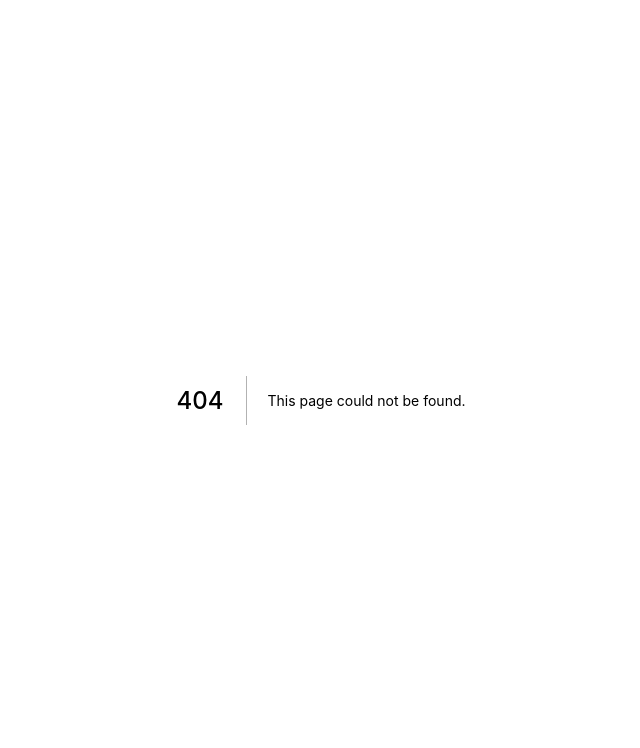
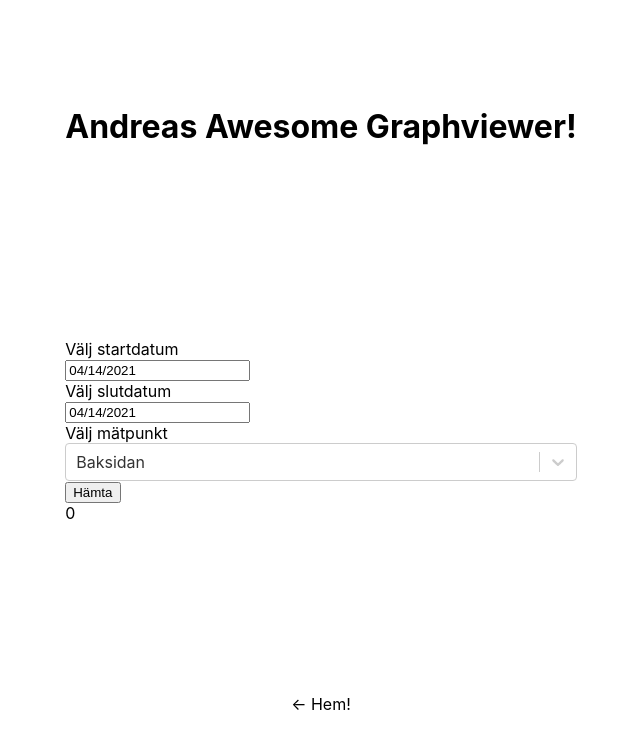
Before and after one commit to andreas-tornqvist/graph-viewer, a Next.js app: page /custom in a window 1280 px wide. Before the commit this address had no page. Shown: the top 748 px of the page, without its empty margins (319-959 px from the left). Built offline with nearby package versions, Linux system fonts and the light colour scheme.

Commit message:
Lägga till custom-vy och ssr

```diff
--- /dev/null
+++ b/components/layout.js
@@ -0,0 +1,21 @@
+import styles from './layout.module.css';
+import Link from 'next/link';
+
+export default function Layout({ children, home }) {
+  console.log('home', home);
+  return (
+    <div className={styles.container}>
+      <div>
+        <h1>Andreas Awesome Graphviewer!</h1>
+    </div>
+      <main>
+        {children}
+      </main>
+      {home ?
+      null :
+      <Link href="/">
+        <a>&larr; Hem!</a>
+      </Link>}
+    </div>
+  )
+}
--- /dev/null
+++ b/components/layout.module.css
@@ -0,0 +1,10 @@
+.container {
+  /* padding: 0 1rem;
+  margin: 0 auto 6rem; */
+  height: 100vh;
+  width: 100vw;
+  display: grid;
+  text-align: center;
+  justify-content: center;
+  align-items: center;
+}
--- a/package.json
+++ b/package.json
@@ -15,7 +15,9 @@
     "next": "10.1.3",
     "plotly.js": "^1.58.4",
     "react": "17.0.2",
+    "react-datepicker": "^3.7.0",
     "react-dom": "17.0.2",
-    "react-plotly.js": "^2.5.1"
+    "react-plotly.js": "^2.5.1",
+    "react-select": "^4.3.0"
   }
 }
--- /dev/null
+++ b/pages/api/graphs.js
@@ -0,0 +1,6 @@
+export default async function handler(req, res) {
+  console.log('send', req.query);
+  let response = await fetch(`http://launchpadmcquack-001-site1.htempurl.com/api/measurement/${req.query.areacode}?start=${req.query.start}&end=${req.query.end}`);
+  let data = await response.json();
+  res.status(response.status).json(data);
+}
--- /dev/null
+++ b/pages/custom.js
@@ -0,0 +1,72 @@
+import Layout from '../components/layout';
+import DatePicker from 'react-datepicker';
+import 'react-datepicker/dist/react-datepicker.css';
+import React, { useState } from 'react';
+import styles from '../styles/custom.module.css';
+import Select from 'react-select';
+import { format } from 'date-fns';
+
+export const timeFormat = 'yyyy-MM-dd HH:mm';
+
+export async function handleSubmit(event, startTime, endTime, areacode, setGraph) {
+  event.preventDefault();
+  let response = await fetch(`api/graphs?areacode=${areacode}&start=${format(startTime, timeFormat)}&end=${format(endTime, timeFormat)}`);
+  let data = await response.json();
+  setGraph(data);
+  console.log('get graph', data);
+}
+
+export function handleChange(selectedOption) {
+  setAreacode(selectedOption);
+  console.log('selected', selectedOption);
+}
+
+export default function Custom() {
+  const [startDate, setStartDate] = useState(new Date());
+  const [endDate, setEndDate] = useState(new Date());
+  const [graph, setGraph] = useState([]);
+  const options = [
+    { value: 'bak', label: 'Baksidan' },
+    { value: 'grg', label: 'Garaget' }
+  ];
+  const [selectedAreacode, setAreacode] = useState(options[0]);
+
+  return <Layout>
+    <div className={styles.container}>
+      <form onSubmit={(event) => handleSubmit(event, startDate, endDate, selectedAreacode.value, setGraph)}>
+        <div>
+          <div>
+            Välj startdatum
+      </div>
+          <div>
+            <DatePicker selected={startDate} onChange={date => setStartDate(date)} />
+          </div>
+        </div>
+        <div>
+          <div>
+            Välj slutdatum
+        </div>
+          <div>
+            <DatePicker selected={endDate} onChange={date => setEndDate(date)} />
+          </div>
+        </div>
+        <div>
+          <div>
+            Välj mätpunkt
+        </div>
+          <div>
+            <Select
+              options={options}
+              selected={selectedAreacode}
+              onChange={handleChange}
+              defaultValue={options[0]} />
+          </div>
+        </div>
+        <div>
+          <button className="btn btn-info">Hämta</button>
+        </div>
+      </form>
+      {graph.length}
+    </div>
+  </Layout >
+}
--- /dev/null
+++ b/styles/custom.module.css
@@ -0,0 +1,3 @@
+.container {
+  text-align: left;
+}
--- /dev/null
+++ b/styles/graph.module.css
@@ -0,0 +1,3 @@
+.container {
+
+}
```
Also changed, not shown: components/chart.js (+6 -19 lines), components/chart.module.css (added, +11 -0 lines), pages/graphs/[areacode].js (added, +81 -0 lines), pages/graphs/[parameters].js (deleted, +0 -72 lines), pages/index.js (+19 -21 lines), 1 other file (tests, documents, lock files or other folders).
